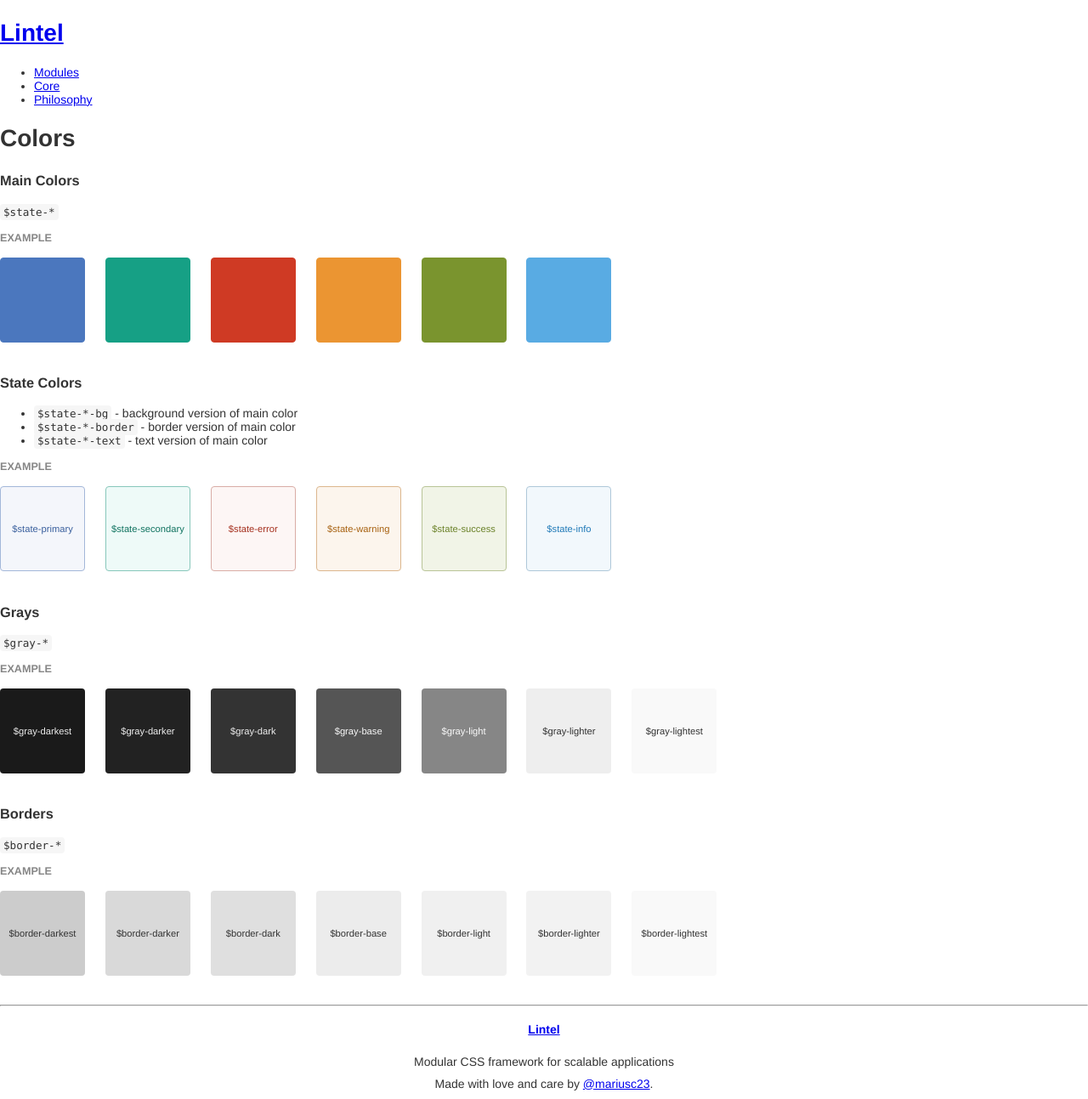
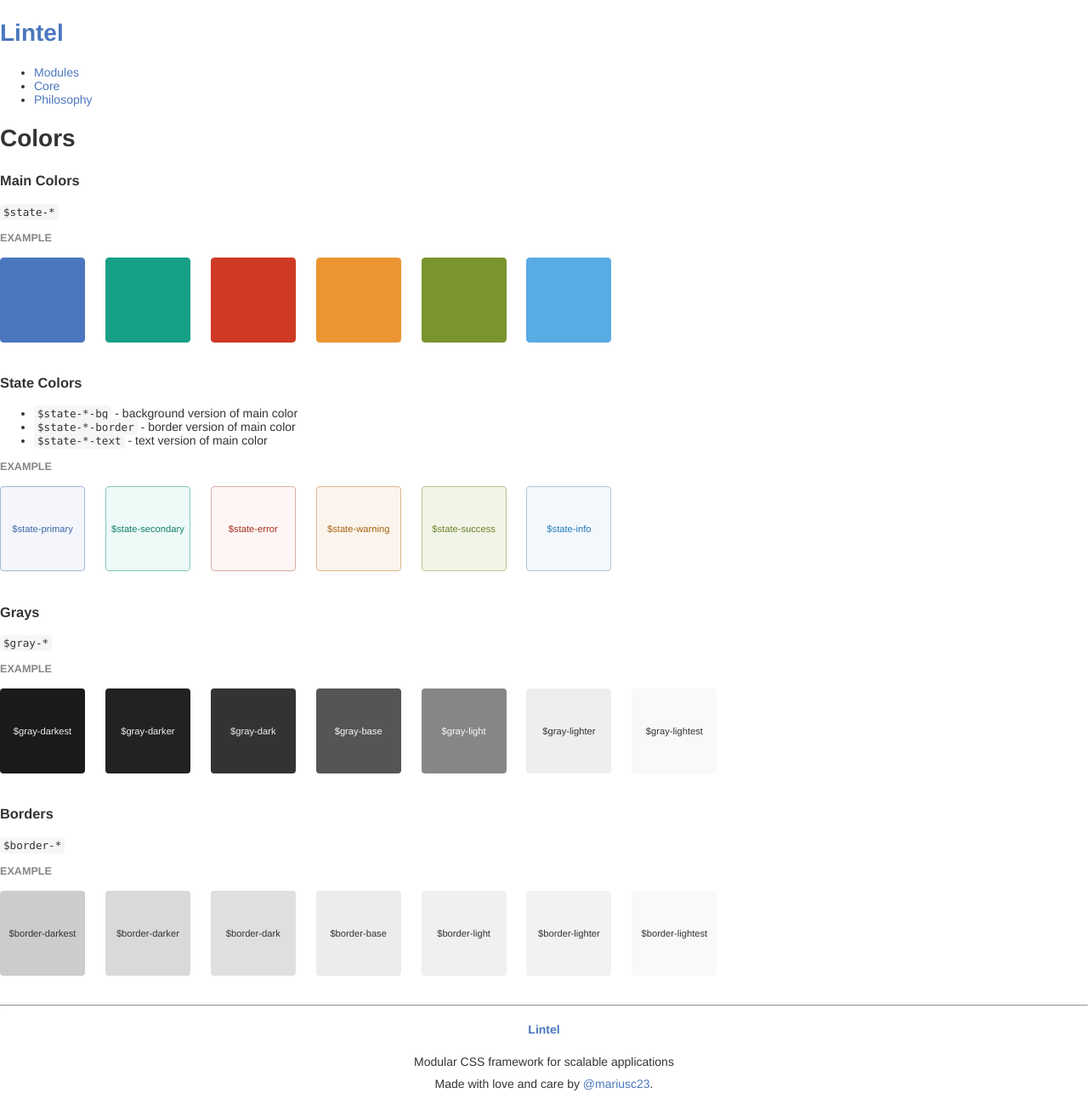
Before and after one commit to lintelio/lintel, a Jekyll site: the page built from docs/_posts/2014-12-23-core-colors.md, in a window 1280 px wide. Shown: the whole page at 85% size. Built offline with Jekyll 4.4.1, drawn with Linux system fonts in a browser that asks for light colours.

Commit message:
Style links and change default primary-text color.

```diff
--- a/docs/assets/css/docs.css
+++ b/docs/assets/css/docs.css
@@ -685,10 +685,10 @@ body {
   line-height: strip-unit(1.42857); }
 
 .text-primary {
-  color: #395f9d; }
+  color: #3c65a7; }
 
 .text-secondary {
-  color: #107360; }
+  color: #117e69; }
 
 .text-error {
   color: #a42e1c; }
@@ -811,6 +811,13 @@ h1, h2, h3, h4, h5, h6, .text-h1, .text-h2, .text-h3, .text-h4, .text-h5, .text-
   color: #333333;
   font-size: 14px;
   font-size: 1rem; }
+
+a {
+  color: #4b77be;
+  text-decoration: none; }
+  a:hover, a:focus {
+    color: #406bb0;
+    text-decoration: underline; }
 
 p {
   margin: 10px 0; }
@@ -2693,10 +2700,10 @@ pre {
   border-color: #afc8d9 !important; }
 
 .lt-colors-primary-text {
-  color: #395f9d !important; }
+  color: #3c65a7 !important; }
 
 .lt-colors-secondary-text {
-  color: #107360 !important; }
+  color: #117e69 !important; }
 
 .lt-colors-error-text {
   color: #a42e1c !important; }
```
Also changed, not shown: sass/lintel/typography.scss (+14 -0 lines), sass/lintel/vars.scss (+4 -4 lines), dist/lintel.css, dist/lintel.min.css, docs/assets/css/docs.min.css, 2 other files.
